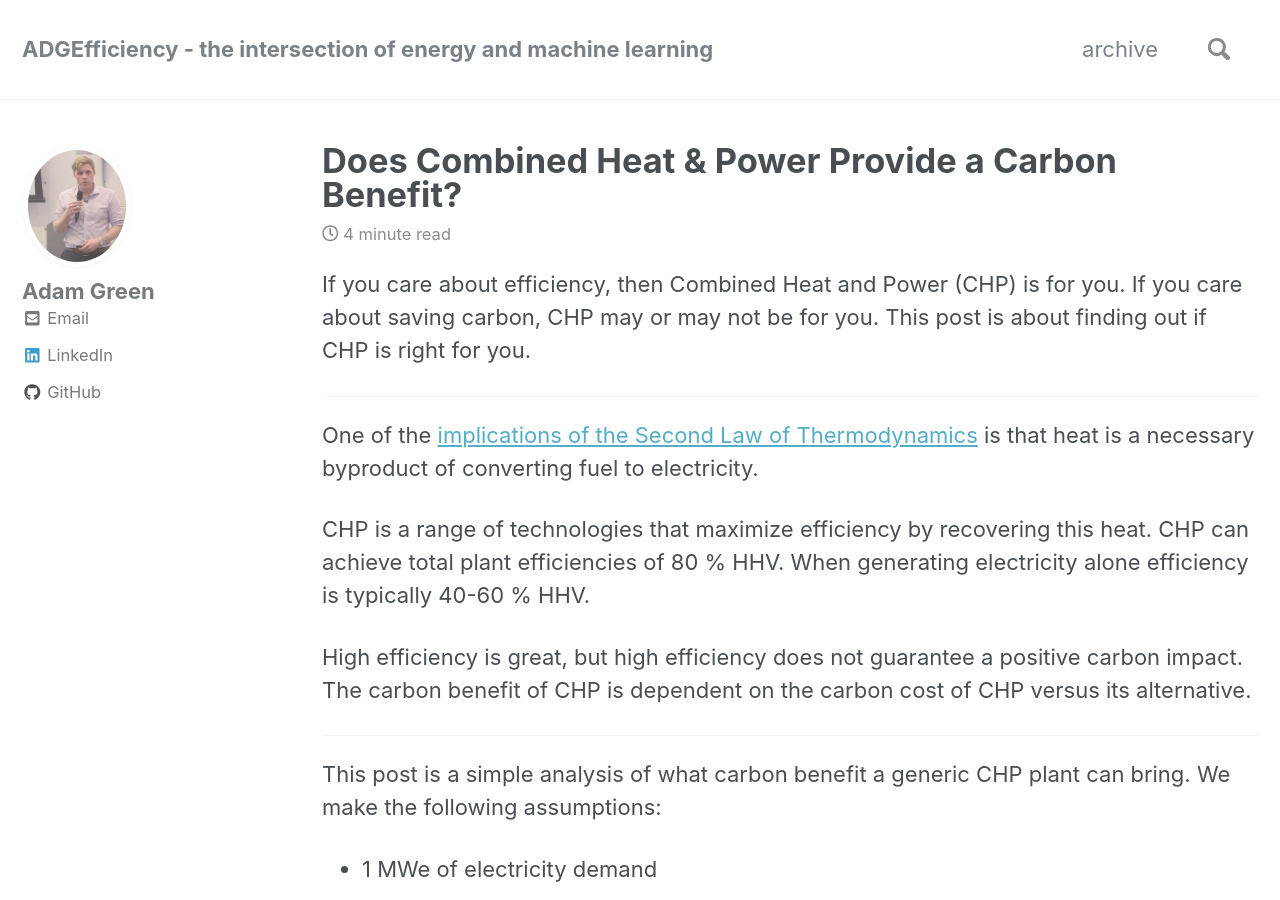
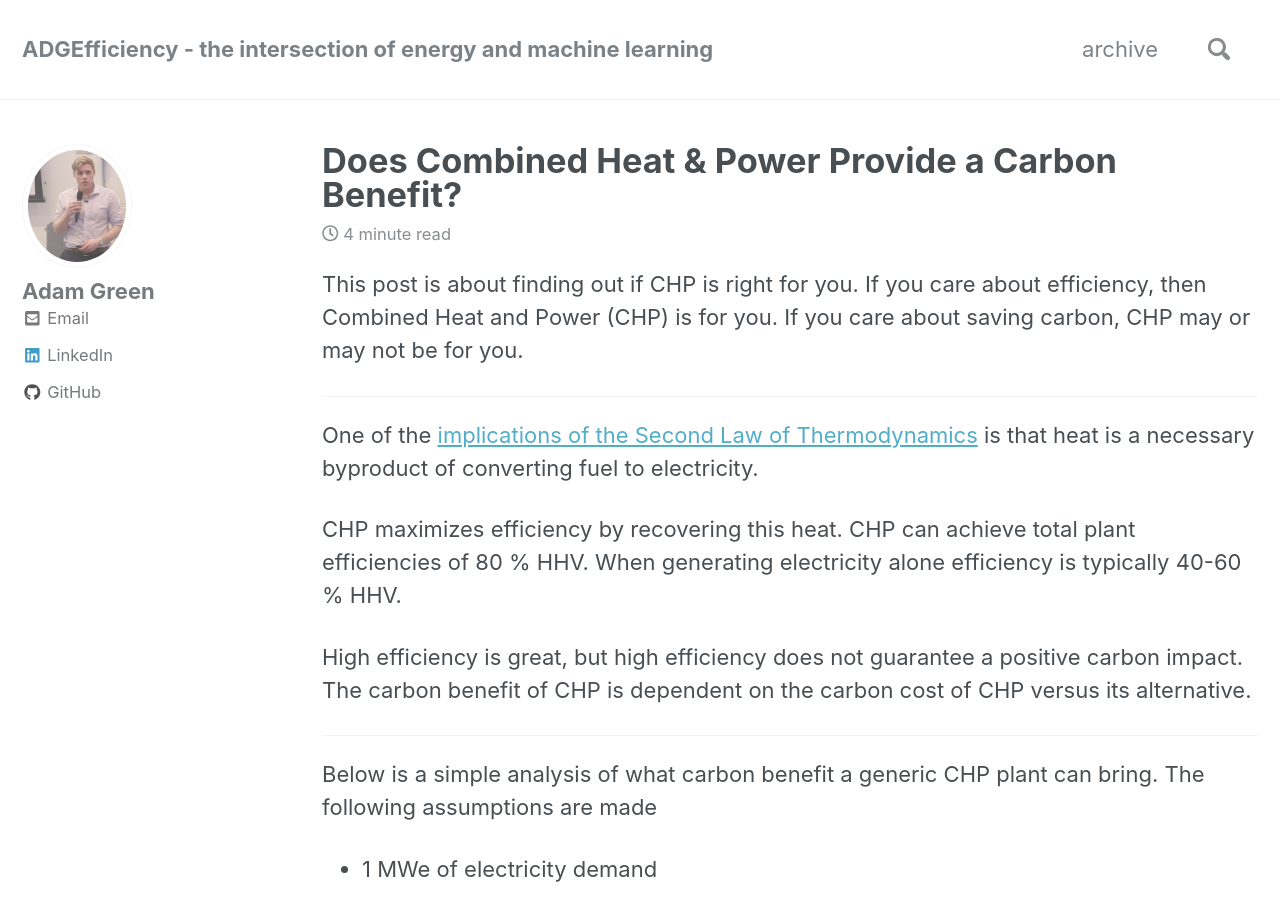
Before and after one commit to ADGEfficiency/adgefficiency.github.io, a Jekyll site: the page built from _posts/2017-01-15-does-combined-heat-power-provide-a-carbon-benefit.md, in a window 1280 px wide and 900 px high. Built offline with Jekyll 4.4.1, drawn with Linux system fonts in a browser that asks for light colours; nearby versions of some CDN libraries.

Commit message:
drafting chp carbon benefit

```diff
--- a/_posts/2017-01-15-does-combined-heat-power-provide-a-carbon-benefit.md
+++ b/_posts/2017-01-15-does-combined-heat-power-provide-a-carbon-benefit.md
@@ -6,19 +6,19 @@ categories:
 excerpt: CHP is efficient, but does it help save the planet?
 
 ---
-If you care about efficiency, then Combined Heat and Power (CHP) is for you.  If you care about saving carbon, CHP may or may not be for you.  This post is about finding out if CHP is right for you.
+This post is about finding out if CHP is right for you. If you care about efficiency, then Combined Heat and Power (CHP) is for you.  If you care about saving carbon, CHP may or may not be for you.
 
 ---
 
 One of the [implications of the Second Law of Thermodynamics](http://adgefficiency.com/energy-basics-the-first-second-law-of-thermodynamics/) is that heat is a necessary byproduct of converting fuel to electricity.
 
-CHP is a range of technologies that maximize efficiency by recovering this heat.  CHP can achieve total plant efficiencies of 80 % HHV.  When generating electricity alone efficiency is typically 40-60 % HHV.
+CHP maximizes efficiency by recovering this heat.  CHP can achieve total plant efficiencies of 80 % HHV.  When generating electricity alone efficiency is typically 40-60 % HHV.
 
 High efficiency is great, but high efficiency does not guarantee a positive carbon impact.  The carbon benefit of CHP is dependent on the carbon cost of CHP versus its alternative.
 
 ---
 
-This post is a simple analysis of what carbon benefit a generic CHP plant can bring.  We make the following assumptions:
+Below is a simple analysis of what carbon benefit a generic CHP plant can bring.  The following assumptions are made
 - 1 MWe of electricity demand
 - 1 MW of heat demand
 - our plant always generates the required 1 MWe of electricity
```
Also changed, not shown: other parts of _posts/2017-01-15-does-combined-heat-power-provide-a-carbon-benefit.md (+2 -0 lines).
